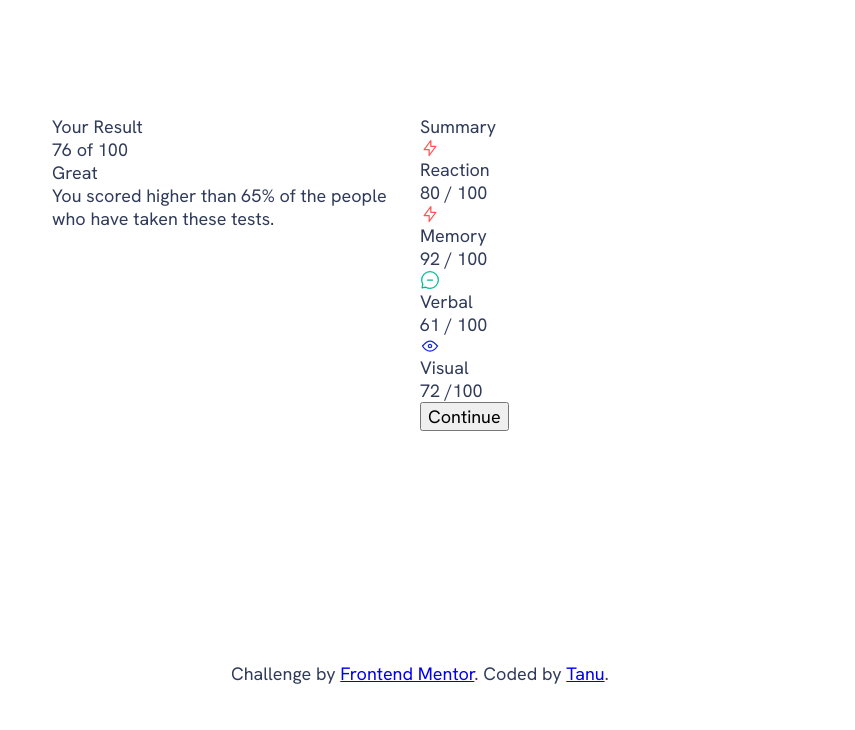
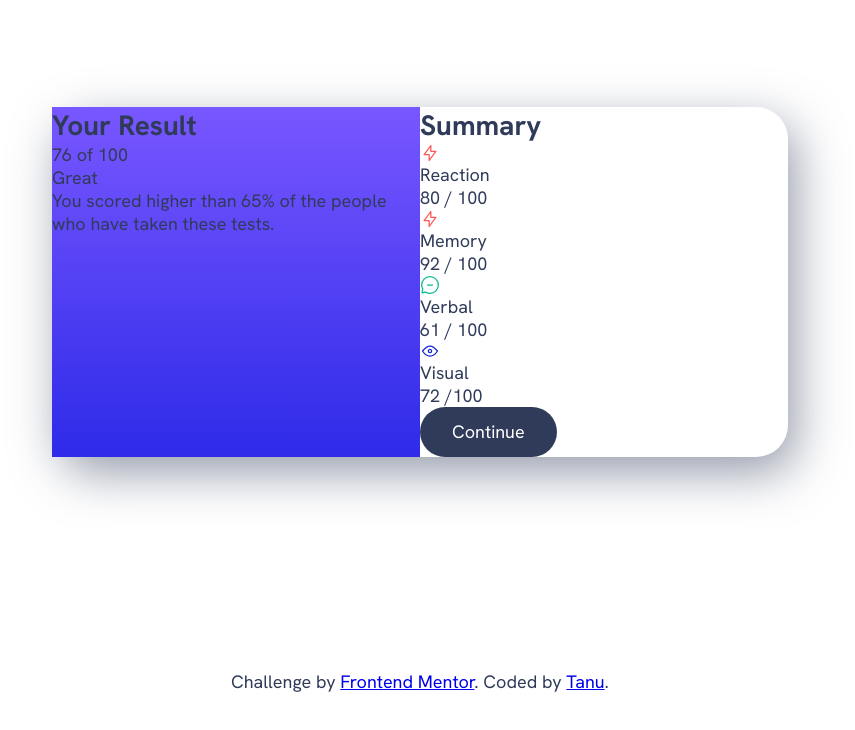
Before and after one commit to tanu-12/Result_summary_component, a plain HTML site: page index.html in a window 1280 px wide. Shown: the whole page, without its empty margins (220-1075 px from the left). Drawn offline with Linux system fonts and the light colour scheme.

Commit message:
laying it out

```diff
--- a/style.css
+++ b/style.css
@@ -81,6 +81,30 @@ body {
     display: grid;
 }
 
+.section-title {
+    font-weight: var(--fw-bold);
+    font-size: var(--fs-700);
+}
+
+button {
+    color: var(--clr-neutral-100);
+    line-height: 1;
+    background: var(--clr-neutral-700);
+    padding: 1rem 2rem;
+    border: 0;
+    border-radius: 100vw;
+    cursor: pointer;
+}
+
+button:hover,
+button:focus {
+    background: var(--gradient-primary);
+}
+
+.result_summary {
+    background: var(--gradient-primary);
+}
+
 @media (min-width:600px) {
     body {
         min-height: 100vh;
@@ -91,5 +115,7 @@ body {
 
     .result {
         grid-template-columns: repeat(2, 1fr);
+        border-radius: 2rem;
+        box-shadow: .5rem 1rem 3rem hsl(var(--clr-neutral-hsl-700), .5);
     }
 }
```
